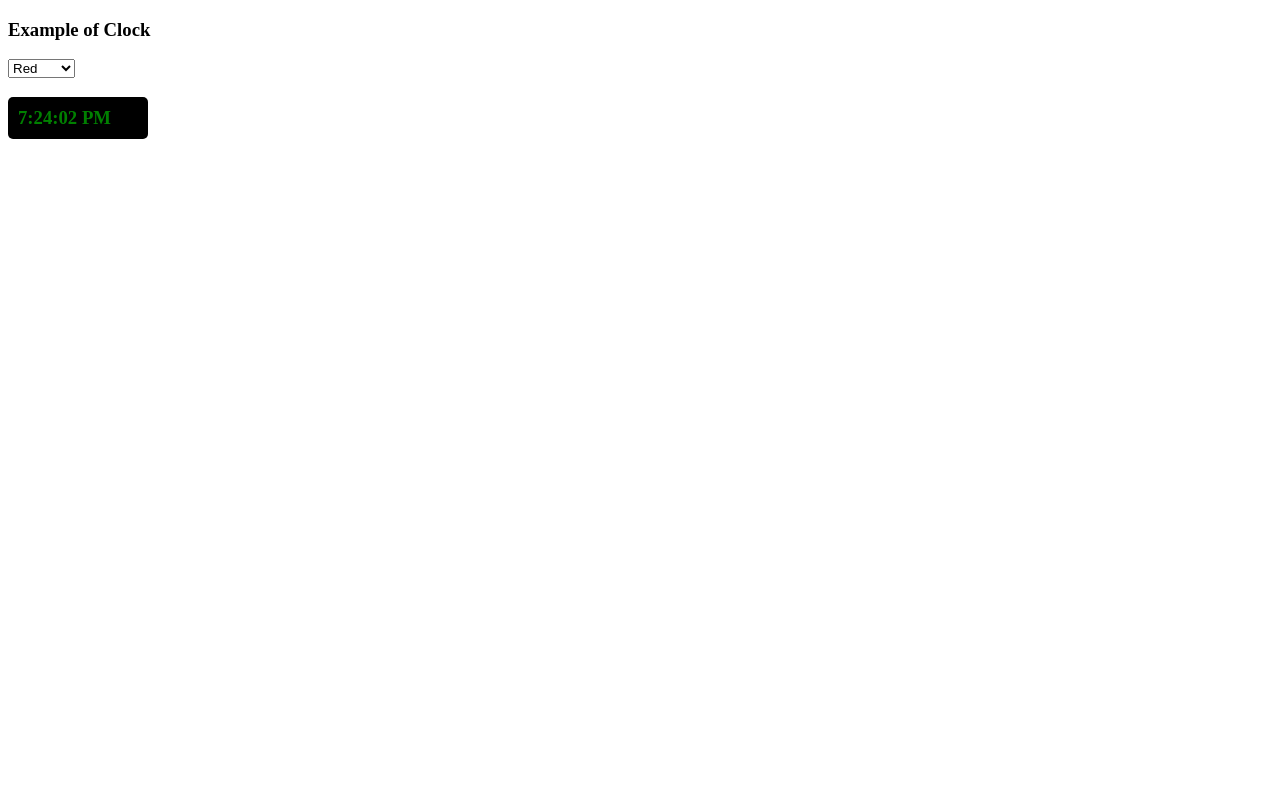
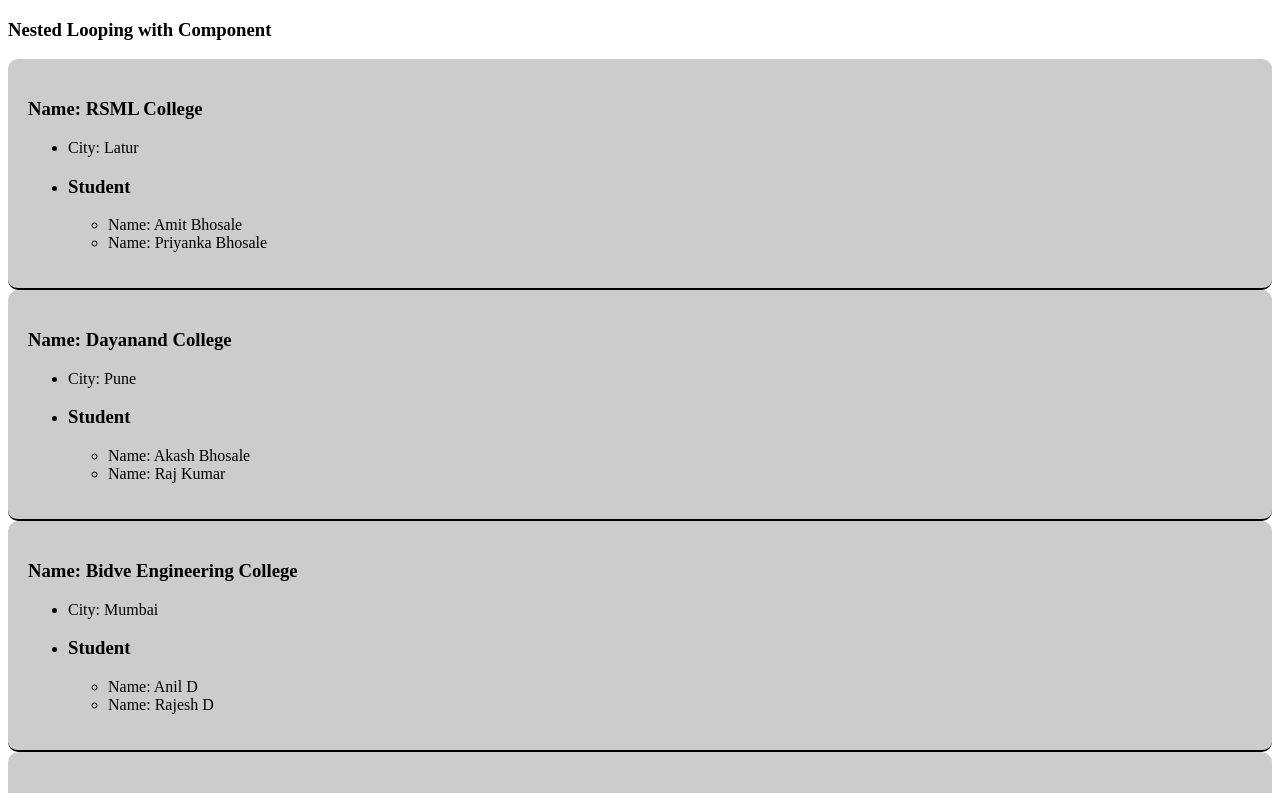
Before and after one commit to amitbhosale1137/react-demo, a React (Vite) app: page / in a window 1280 px wide. Shown: the top 793 px of the page. Built offline with nearby package versions, Linux system fonts and the light colour scheme.

Commit message:
Nested Looping with Example

```diff
--- a/src/App.jsx
+++ b/src/App.jsx
@@ -1,18 +1,80 @@
-import { useState } from "react";
-import Clock from "./Clock";
+import College from "./College";
 
 function App() {
-  const [color, setColor] = useState("green");
+  const collegeData = [
+    {
+      name: "RSML College",
+      city: "Latur",
+      student: [
+        {
+          name: "Amit Bhosale",
+          age: "30",
+          email: "amit@test.com",
+        },
+        {
+          name: "Priyanka Bhosale",
+          age: "25",
+          email: "priya@test.com",
+        },
+      ],
+    },
+    {
+      name: "Dayanand College",
+      city: "Pune",
+      student: [
+        {
+          name: "Akash Bhosale",
+          age: "30",
+          email: "Akash@test.com",
+        },
+        {
+          name: "Raj Kumar",
+          age: "25",
+          email: "raj@test.com",
+        },
+      ],
+    },
+    {
+      name: "Bidve Engineering College",
+      city: "Mumbai",
+      student: [
+        {
+          name: "Anil D",
+          age: "30",
+          email: "anil@test.com",
+        },
+        {
+          name: "Rajesh D",
+          age: "25",
+          email: "rajesh@test.com",
+        },
+      ],
+    },
+    {
+      name: "VDF College",
+      city: "Nashik",
+      student: [
+        {
+          name: "Arun",
+          age: "30",
+          email: "arun@test.com",
+        },
+        {
+          name: "Mahesh",
+          age: "25",
+          email: "mahesh@test.com",
+        },
+      ],
+    },
+  ];
   return (
     <>
-      <h3>Example of Clock</h3>
-      <select onChange={(event) => setColor(event.target.value)}>
-        <option value={"red"}>Red</option>
-        <option value={"blue"}>Blue</option>
-        <option value={"green"}>Green</option>
-        <option value={"orange"}>Orange</option>
-      </select>
-      <Clock color={color} />
+      <h3>Nested Looping with Component</h3>
+      {collegeData.map((college, index) => (
+        <div key={index}>
+          <College college={college} />
+        </div>
+      ))}
     </>
   );
 }
--- a/src/College.jsx
+++ b/src/College.jsx
@@ -1,13 +1,24 @@
-function College({name}){
-    return(
-        <>
-            <h1>College</h1>
-            <h3>{name[0]}</h3>
-            <h3>{name[1]}</h3>
-            <h3>{name[2]}</h3>
-            <h3>{name[3]}</h3>
-        </>
-    )
+import StudentList from "./NestedLooping";
+
+function College({ college }) {
+  return (
+    <div
+      style={{
+        backgroundColor: "#ccc",
+        padding: "20px",
+        borderBottom: "2px solid #000",
+        borderRadius: "10px",
+      }}
+    >
+      <h3>Name: {college.name}</h3>
+      <ul>
+        <li>City: {college.city}</li>
+        <li>
+          <StudentList student={college.student} />
+        </li>
+      </ul>
+    </div>
+  );
 }
 
-export default College
+export default College;
--- /dev/null
+++ b/src/NestedLooping.jsx
@@ -0,0 +1,22 @@
+const StudentList = ({ student }) => {
+  return (
+    <>
+      <h3>Student</h3>
+      {student.map((student, index) => (
+        <ul key={index}>
+          <li>Name: {student.name}</li>
+        </ul>
+      ))}
+    </>
+  );
+};
+
+export default StudentList;
+
+/*Nexted Looping
+1. Understand Array structure for nested Looping
+2. Make outer Loop
+3. Make inner Loop
+4. Make component for outer loop
+5. Make component for inner loop
+*/
```
